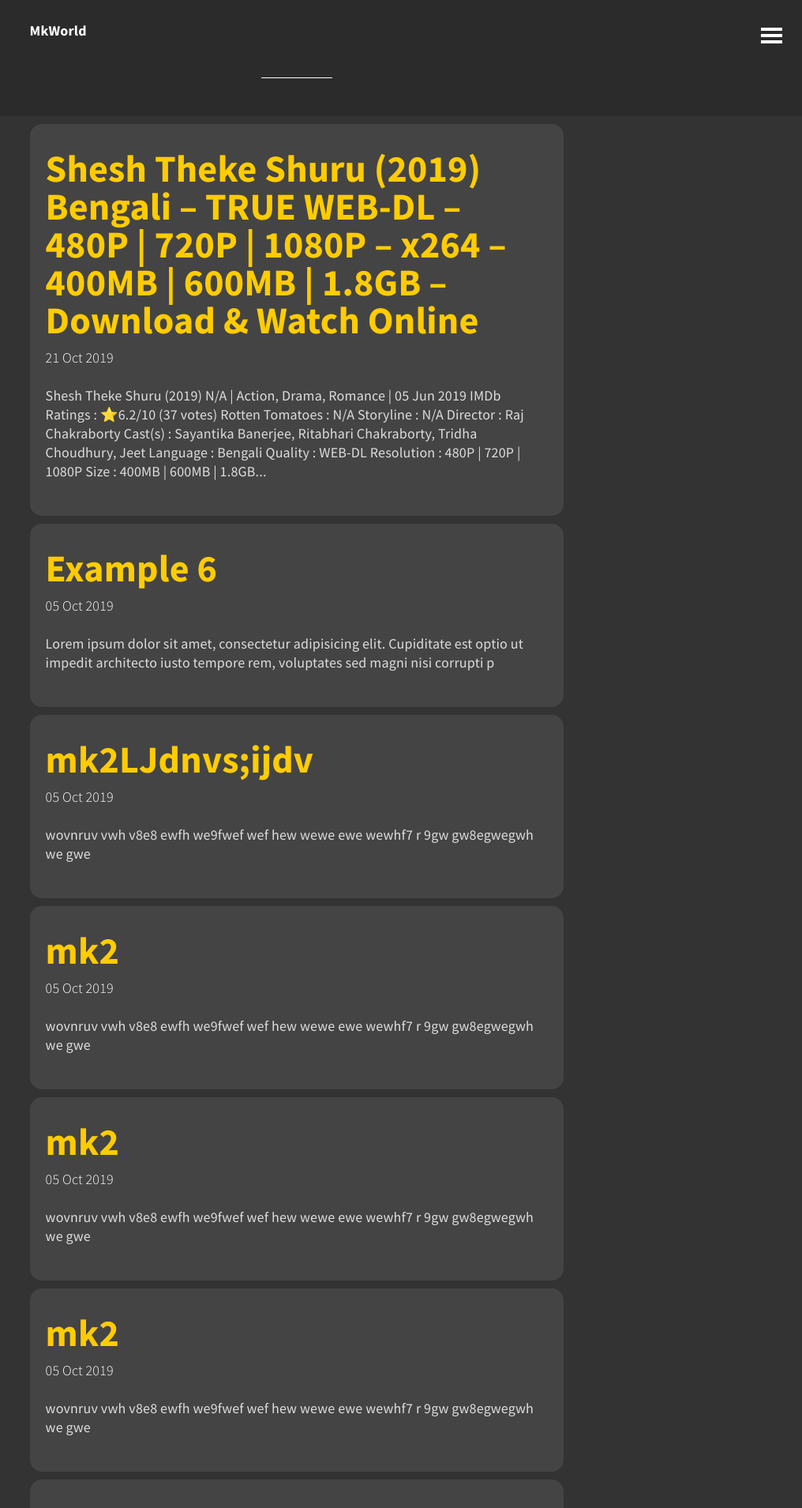
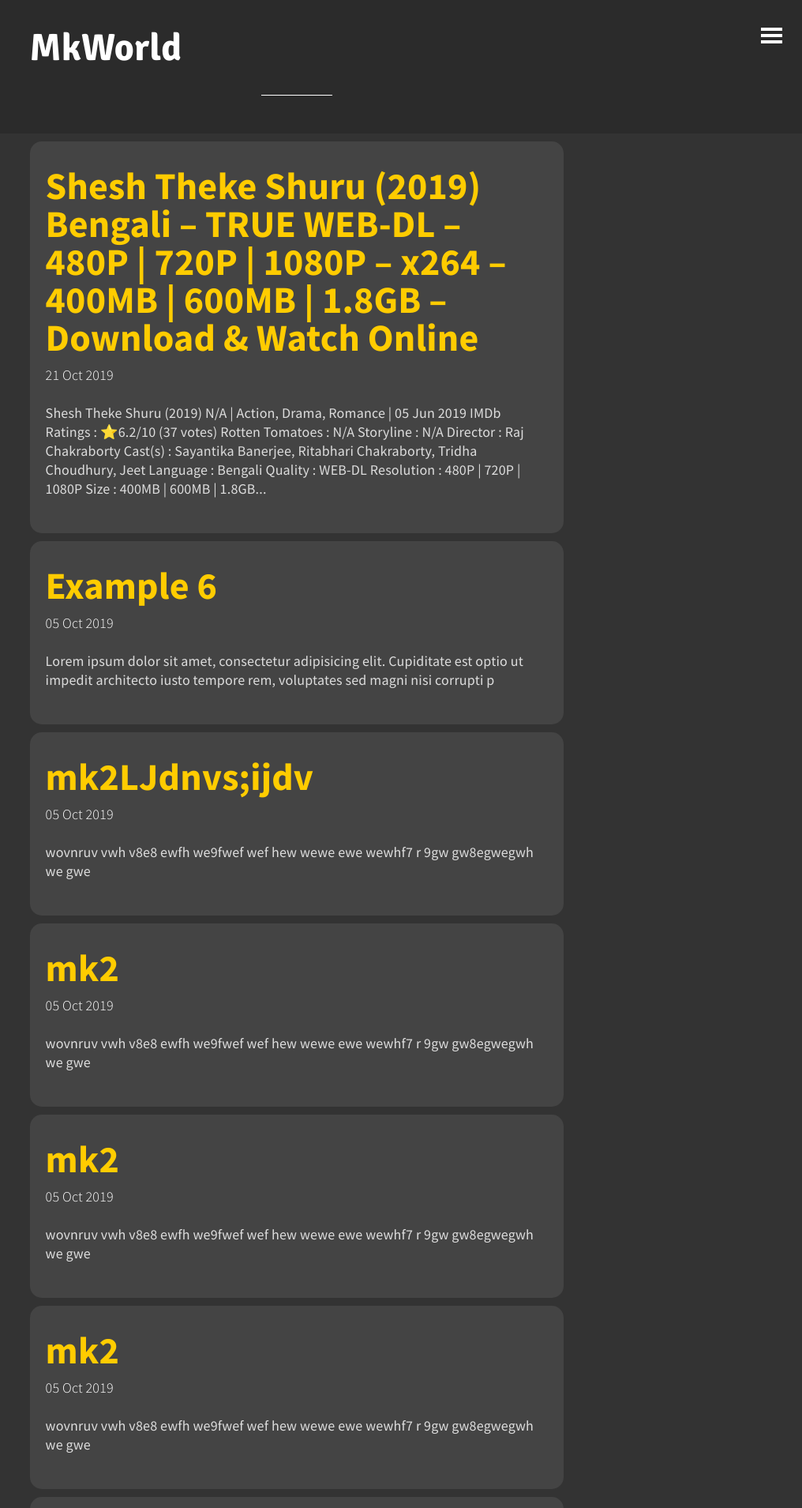
Before and after one commit to bdmilan/blog, a Jekyll site: the page built from index.html, in a window 1280 px wide. Shown: the top 1909 px of the page at 79% size, without its empty margins (264-1280 px from the left). Built offline with Jekyll 4.4.1, drawn with Linux system fonts in a browser that asks for light colours; the list of posts is cut into pages by our own code.

Commit message:
Update header.html

```diff
--- a/_includes/header.html
+++ b/_includes/header.html
@@ -2,8 +2,7 @@
 	<div align="left" id="container">
 <header id="header">
 	<a href="index.html">
-		<div class="w3-lobster">
-  <p class="w3-xxxlarge"><font color="#fff"><b>MkWorld</b></font></p></div>
+		<h1><font color="#fff"><b>MkWorld</b></font></h1>
 	</a>
 </header>
 </div>
```
